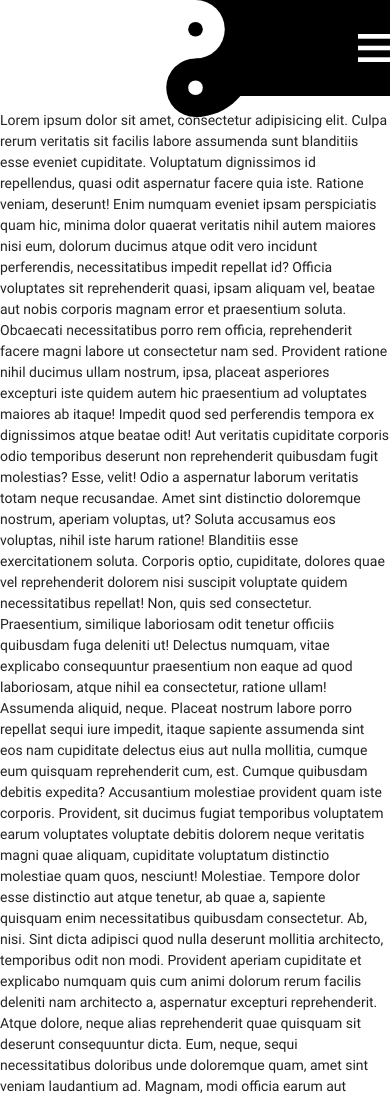
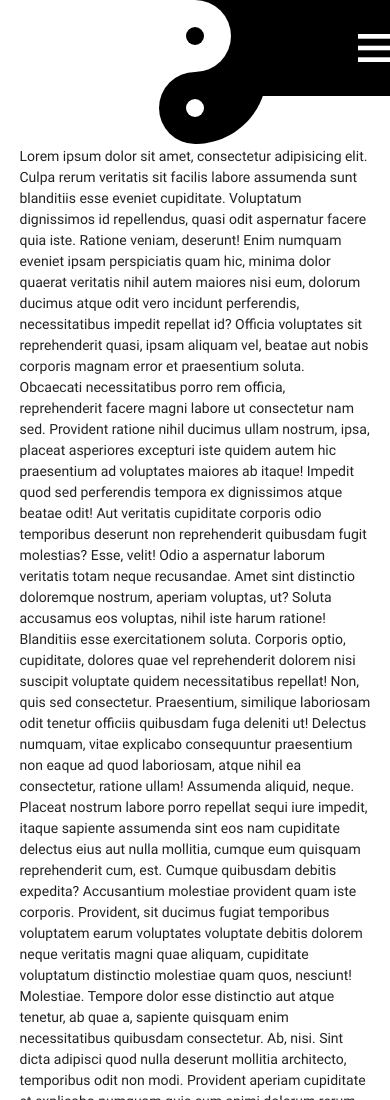
Before and after one commit to CoderDojoMaster/coder-dojo-disi, a plain HTML site: page index.html at #!/home in a window 390 px wide. Shown: the top 1100 px of the page. Drawn offline with nearby package versions, Linux system fonts and the light colour scheme; some packages are replaced by stand-ins of ours.

Commit message:
Risolti alcuni problemi della navbar, aggiunto container per le pagine

```diff
--- a/css/style.css
+++ b/css/style.css
@@ -1,3 +1,6 @@
+/*
+Navbar style
+*/
 .navbar {
     background-color: transparent;
     top: 0;
@@ -18,40 +21,14 @@
     background-color: black;
 }
 
-@media screen and (min-width: 960px) {
-    .coder-dojo-logo {
+.coder-dojo-logo {
 
-        position: absolute;
-        width: 10%;
-        height: auto;
-        left: 45%;
-    }
-}
-
-@media screen and (min-width:640px) and (max-width: 960px) {
-    .coder-dojo-logo {
-
-        position: absolute;
-        width: 20%;
-        height: auto;
-        left: 40%;
-    }
-}
-
-@media screen and (max-width:640px) {
-    .coder-dojo-logo {
-
-        position: absolute;
-        width: 30%;
-        height: auto;
-        left: 35%;
-    }
-
-    .button-collapse {
-
-        position: relative;
-        left: 50%;
-    }
+    position: absolute;
+    height: 144px;
+    width: auto;
+    left: 50%;
+    margin-right: -50%;
+    transform: translate(-50%, 0)
 }
 
 .nav-list {
@@ -68,3 +45,12 @@
     position: relative;
     left: 80%;
 }
+
+/*
+Every page style
+*/
+
+.container {
+
+    margin-top: 50px;
+}
--- a/index.html
+++ b/index.html
@@ -38,10 +38,6 @@
                 </ul>
             </div>
         </div>
-        <!-- PAGE MAIN CONTENT -->
-        <main>
-            <div ng-view></div>
-        </main>
 
     </div>
 
--- a/partials/home.html
+++ b/partials/home.html
@@ -1,4 +1,4 @@
-<div>
+<div class="container">
     <p>
         <span>Lorem ipsum dolor sit amet, consectetur adipisicing elit. Culpa rerum veritatis sit facilis labore assumenda sunt blanditiis esse eveniet cupiditate. Voluptatum dignissimos id repellendus, quasi odit aspernatur facere quia iste.</span>
         <span>Ratione veniam, deserunt! Enim numquam eveniet ipsam perspiciatis quam hic, minima dolor quaerat veritatis nihil autem maiores nisi eum, dolorum ducimus atque odit vero incidunt perferendis, necessitatibus impedit repellat id?</span>
```
Also changed, not shown: partials/courses.html (+7 -9 lines).
